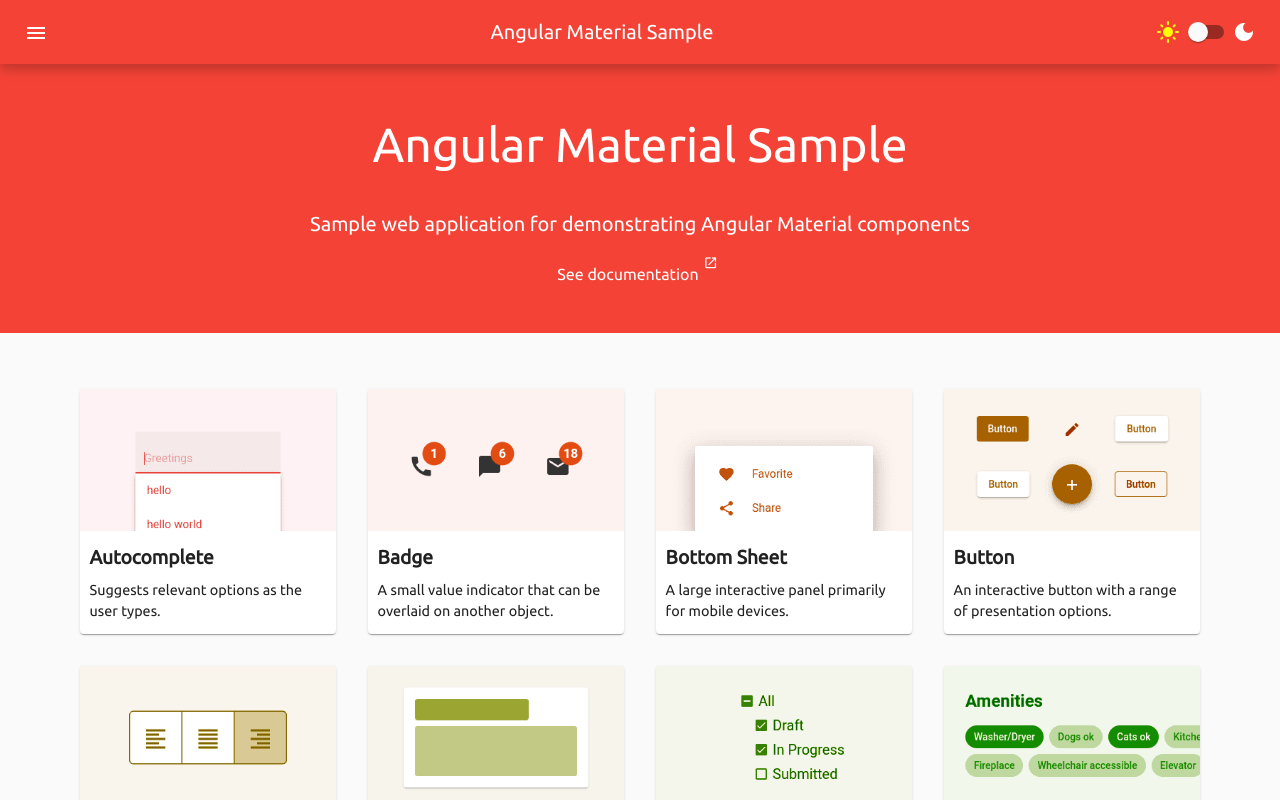
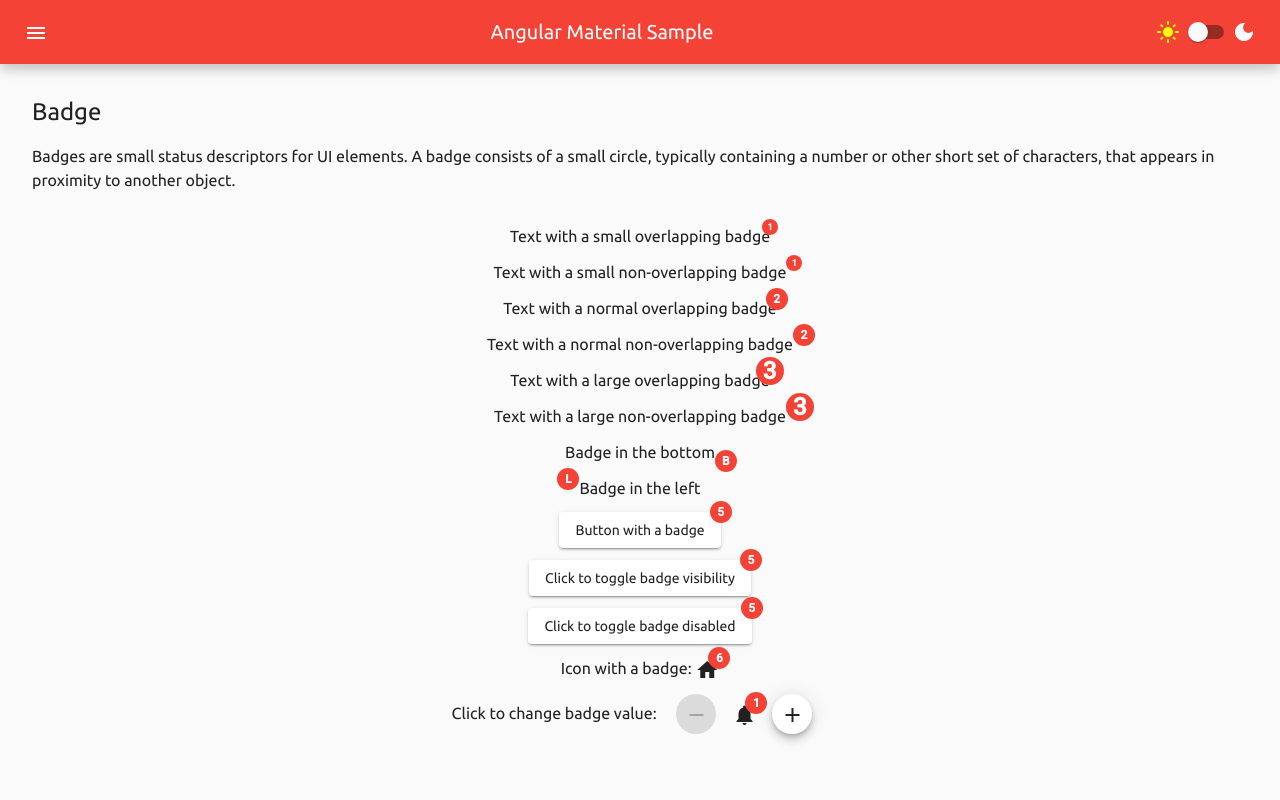
Before and after one commit to dinitha1296/angular-material-sample, an Angular app: page /badge in a window 1280 px wide. Built offline with nearby package versions, Linux system fonts and the light colour scheme.

Commit message:
feat: badge module

```diff
--- a/src/app/app-routing.module.ts
+++ b/src/app/app-routing.module.ts
@@ -5,6 +5,10 @@
   {
     path: 'autocomplete',
     loadChildren: () => import('./autocomplete/autocomplete.module').then(m => m.AutocompleteModule)
+  },
+  {
+    path: 'badge',
+    loadChildren: () => import('./badge/badge.module').then(m => m.BadgeModule)
   },
   {
     path: '**',
--- /dev/null
+++ b/src/app/badge/page/badge/badge.component.html
@@ -0,0 +1,27 @@
+<div [ngStyle]="{'padding': '2rem'}">
+  <h1>Badge</h1>
+  <p>Badges are small status descriptors for UI elements. A badge consists of a small circle, typically containing a number or other short set of characters, that appears in proximity to another object.</p>
+  <div [ngStyle]="{'text-align': 'center', 'margin': '2rem'}">
+    <p><span matBadge="1" matBadgeSize="small">Text with a small overlapping badge</span></p>
+    <p><span matBadge="1" matBadgeSize="small" matBadgeOverlap="false">Text with a small non-overlapping badge</span></p>
+    <p><span matBadge="2">Text with a normal overlapping badge</span></p>
+    <p><span matBadge="2" matBadgeOverlap="false">Text with a normal non-overlapping badge</span></p>
+    <p><span matBadge="3" matBadgeSize="large">Text with a large overlapping badge</span></p>
+    <p><span matBadge="3" matBadgeSize="large" matBadgeOverlap="false">Text with a large non-overlapping badge</span></p>
+    <p><span matBadge="B" matBadgePosition="below" matBadgeOverlap="false">Badge in the bottom</span></p>
+    <p><span matBadge="L" matBadgePosition="before" matBadgeOverlap="false">Badge in the left</span></p>
+    <p><button mat-raised-button matBadge="5">Button with a badge</button></p>
+    <p><button mat-raised-button matBadge="5" [matBadgeHidden]="!isBadgeVisible" (click)="toggleBadgeVisibility()">Click to toggle badge visibility</button></p>
+    <p><button mat-raised-button matBadge="5" [matBadgeDisabled]="isBadgeDisabled" (click)="toggleBadgeDisabled()">Click to toggle badge disabled</button></p>
+    <p>Icon with a badge: <mat-icon class="badge-icon" matBadge="6">home</mat-icon></p>
+    <p>Click to change badge value:
+      <button class="side-padding" mat-mini-fab color="background" (click)="decreaseBadgeCount()" [disabled]="badgeCount <= 1">
+        <mat-icon>remove</mat-icon>
+      </button>
+      <mat-icon class="badge-icon" [matBadge]="badgeCount">notifications</mat-icon>
+      <button class="side-padding" mat-mini-fab color="background" (click)="increaseBadgeCount()" [disabled]="badgeCount >= 10">
+        <mat-icon>add</mat-icon>
+      </button>
+    </p>
+  </div>
+</div>
--- /dev/null
+++ b/src/app/badge/page/badge/badge.component.scss
@@ -0,0 +1,8 @@
+.badge-icon {
+  vertical-align: middle;
+}
+
+.side-padding {
+  margin-left: 1rem;
+  margin-right: 1rem;
+}
--- /dev/null
+++ b/src/app/badge/page/badge/badge.component.ts
@@ -0,0 +1,39 @@
+import { Component, OnInit } from '@angular/core';
+
+@Component({
+  selector: 'app-badge',
+  templateUrl: './badge.component.html',
+  styleUrls: ['./badge.component.scss']
+})
+export class BadgeComponent implements OnInit {
+
+  isBadgeVisible: boolean = true;
+
+  isBadgeDisabled: boolean = false;
+
+  badgeCount: number = 1;
+
+  constructor() { }
+
+  ngOnInit(): void {
+  }
+
+  toggleBadgeVisibility(): void {
+    this.isBadgeVisible = !this.isBadgeVisible;
+  }
+
+  toggleBadgeDisabled(): void {
+    this.isBadgeDisabled = !this.isBadgeDisabled;
+  }
+
+  decreaseBadgeCount(): void {
+    if (this.badgeCount <= 1) return;
+    this.badgeCount--;
+  }
+
+  increaseBadgeCount(): void {
+    if (this.badgeCount >= 10) return;
+    this.badgeCount++;
+  }
+
+}
--- a/src/styles.scss
+++ b/src/styles.scss
@@ -13,6 +13,7 @@
 
 p {
     font-size: 1rem;
+    line-height: 1.5;
 }
 
 h1, h2 {
```
Also changed, not shown: src/app/badge/badge-routing.module.ts (added, +16 -0 lines), src/app/badge/badge.module.ts (added, +21 -0 lines), 1 other file (tests, documents, lock files or other folders).
